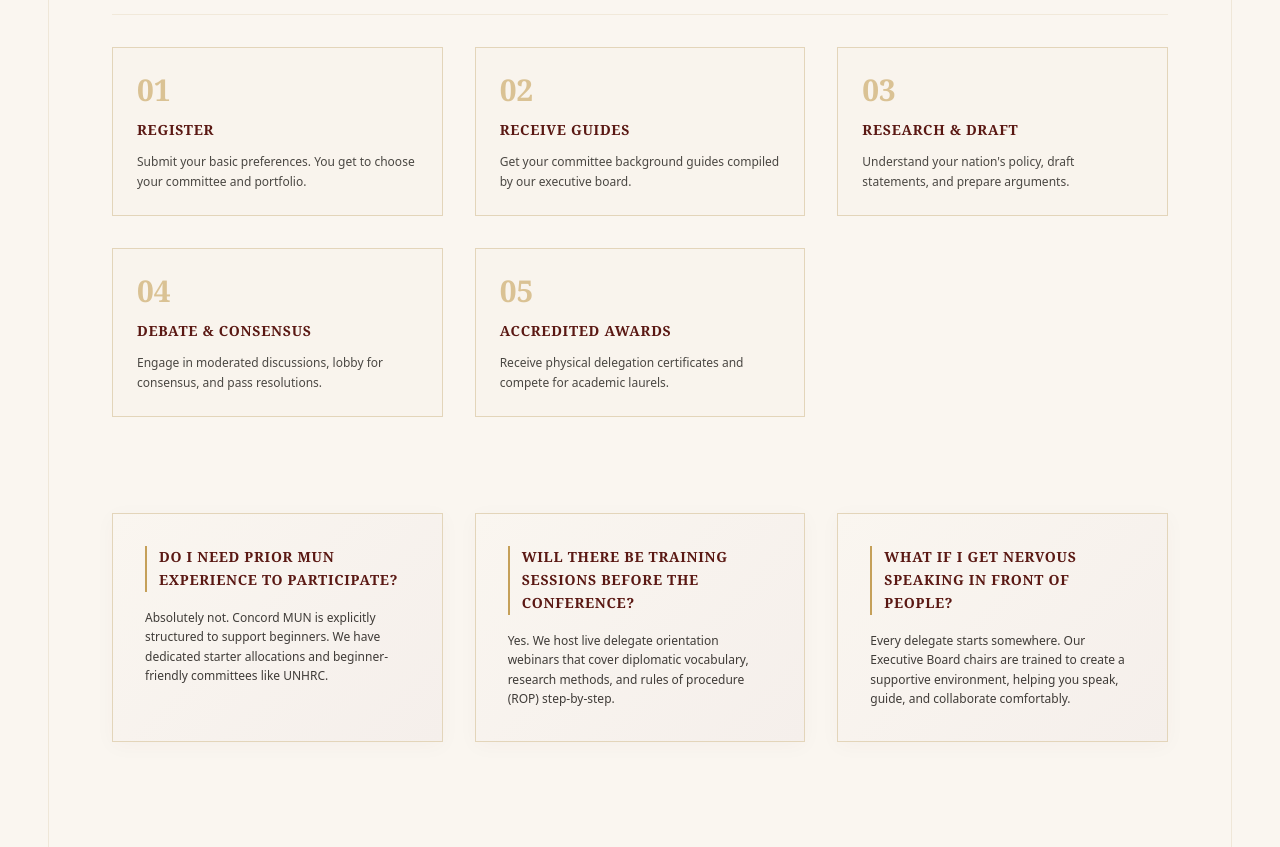
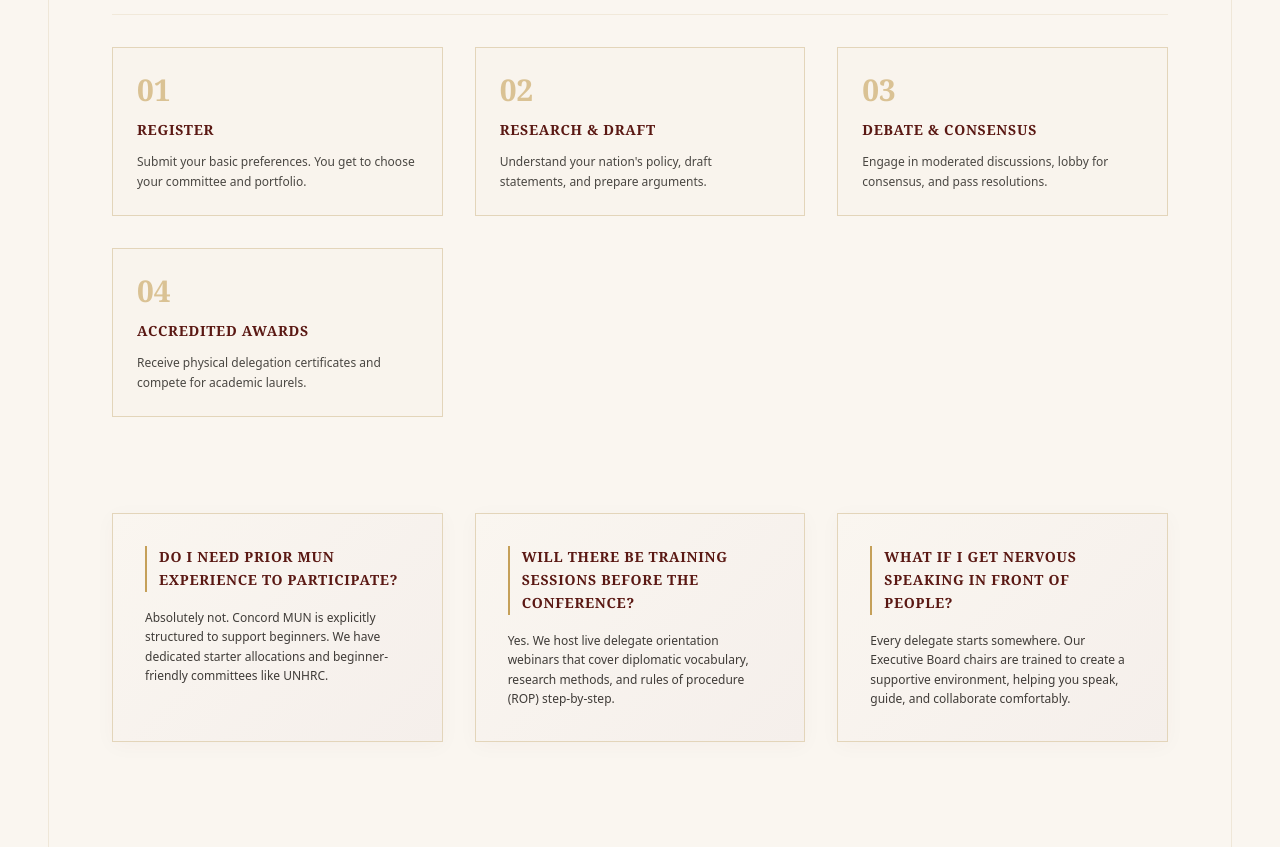
Before and after one commit to swasti-22/cmunvadodara, a Next.js app: page / in a window 1280 px wide. Shown: the part 4120-4967 px from the top of the page. Built offline with nearby package versions, Linux system fonts and the light colour scheme.

Commit message:
chore: remove Receive Guides step from FirstMUN timeline

```diff
--- a/components/FirstMUN.js
+++ b/components/FirstMUN.js
@@ -10,21 +10,16 @@ const timelineSteps = [
   },
   {
     step: "02",
-    title: "Receive Guides",
-    desc: "Get your committee background guides compiled by our executive board.",
-  },
-  {
-    step: "03",
     title: "Research & Draft",
     desc: "Understand your nation's policy, draft statements, and prepare arguments.",
   },
   {
-    step: "04",
+    step: "03",
     title: "Debate & Consensus",
     desc: "Engage in moderated discussions, lobby for consensus, and pass resolutions.",
   },
   {
-    step: "05",
+    step: "04",
     title: "Accredited Awards",
     desc: "Receive physical delegation certificates and compete for academic laurels.",
   },
```
